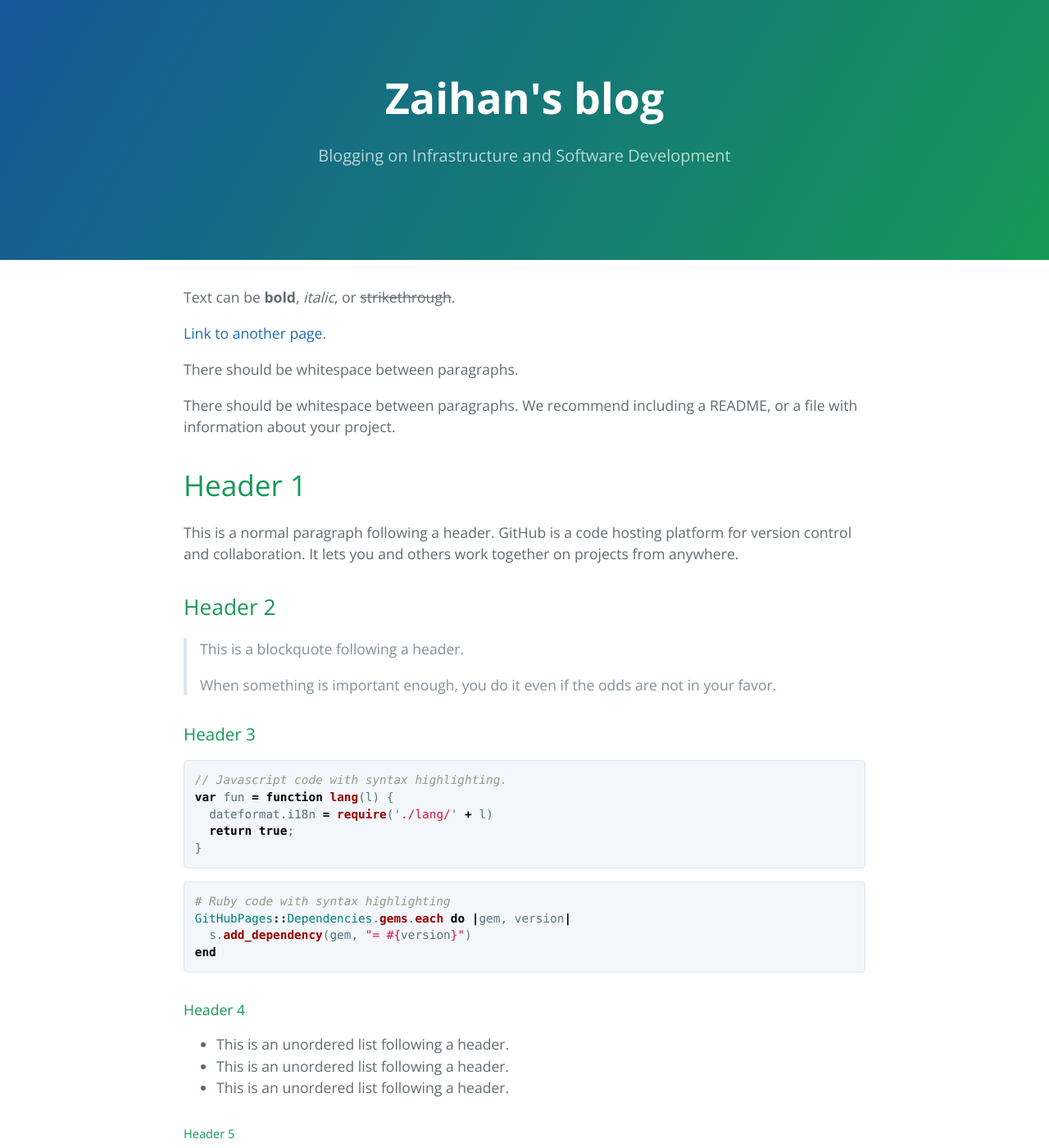
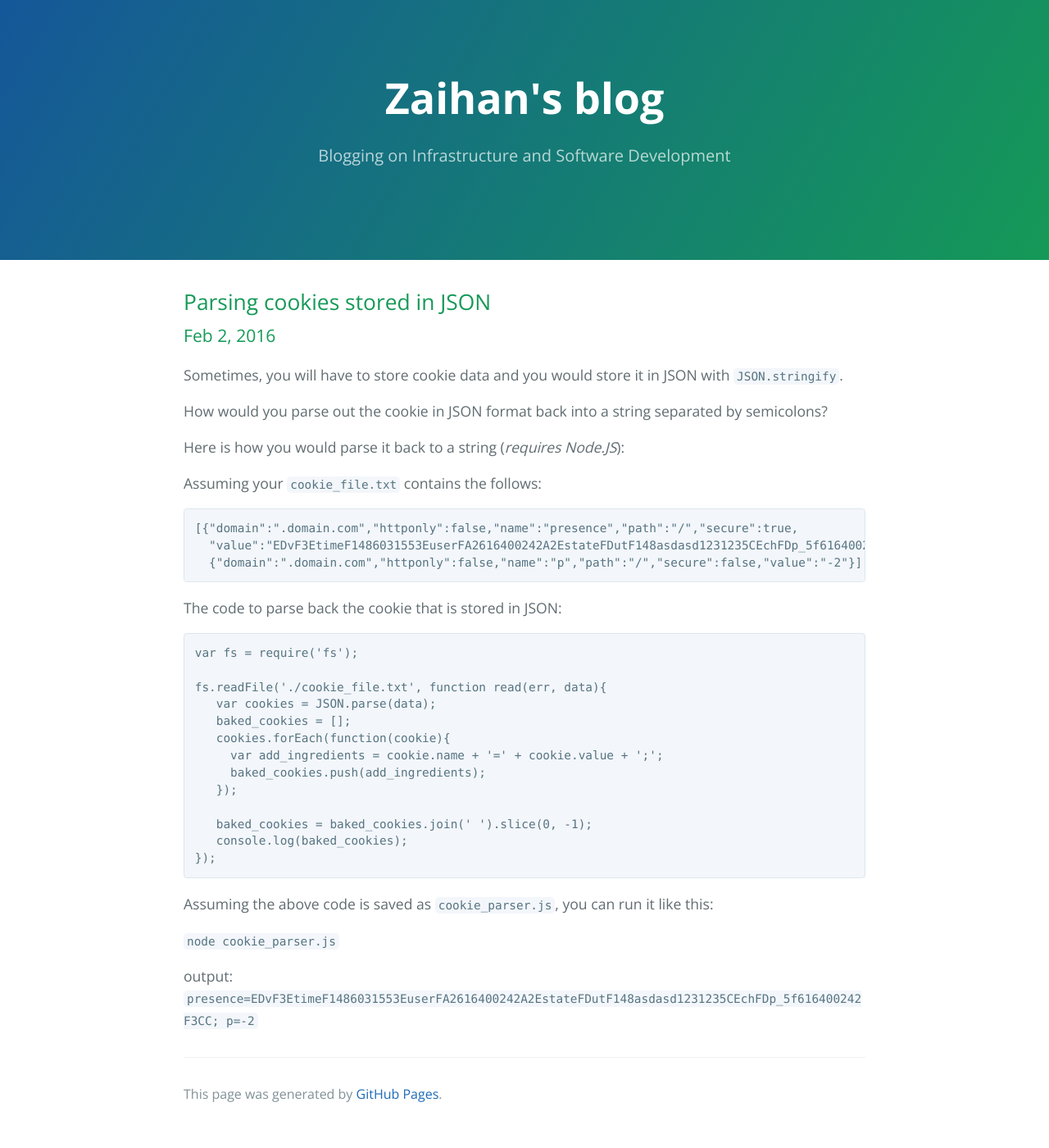
Before and after one commit to muhammadn/muhammadn.github.io, a Jekyll site: the page built from index.md, in a window 1280 px wide and 1400 px high. Shown: the whole window at 82% size. Built offline with Jekyll 4.4.1, drawn with Linux system fonts in a browser that asks for light colours; some of the changed text lies outside the part shown.

Commit message:
setup frontpage

````diff
--- a/index.md
+++ b/index.md
@@ -2,122 +2,23 @@
 layout: default
 ---
 
-Text can be **bold**, _italic_, or ~~strikethrough~~.
+{% for post in site.posts %}
+<div id="{{ post.date | date: "%F-%H" }}" class="unit whole align-left post">
+        <article itemscope itemtype="http://schema.org/BlogPosting">
+                <h2>{{ post.title }}<br>
+                <small class="chip">{{ post.date | date: "%b %-d, %Y" }}</small>
+                </h2>
 
-[Link to another page](another-page).
+                <div class="post-content">
+                        {{ post.content }}
+                </div>
 
-There should be whitespace between paragraphs.
+                {% if post.author %}
+                <span class="chip" itemprop="author" itemscope itemtype="http://schema.org/Person">
+                        <span itemprop="name">Article by {{ post.author }}</span>
+                </span>
+                {% endif %}
 
-There should be whitespace between paragraphs. We recommend including a README, or a file with information about your project.
-
-# [](#header-1)Header 1
-
-This is a normal paragraph following a header. GitHub is a code hosting platform for version control and collaboration. It lets you and others work together on projects from anywhere.
-
-## [](#header-2)Header 2
-
-> This is a blockquote following a header.
->
-> When something is important enough, you do it even if the odds are not in your favor.
-
-### [](#header-3)Header 3
-
-```js
-// Javascript code with syntax highlighting.
-var fun = function lang(l) {
-  dateformat.i18n = require('./lang/' + l)
-  return true;
-}
-```
-
-```ruby
-# Ruby code with syntax highlighting
-GitHubPages::Dependencies.gems.each do |gem, version|
-  s.add_dependency(gem, "= #{version}")
-end
-```
-
-#### [](#header-4)Header 4
-
-*   This is an unordered list following a header.
-*   This is an unordered list following a header.
-*   This is an unordered list following a header.
-
-##### [](#header-5)Header 5
-
-1.  This is an ordered list following a header.
-2.  This is an ordered list following a header.
-3.  This is an ordered list following a header.
-
-###### [](#header-6)Header 6
-
-| head1        | head two          | three |
-|:-------------|:------------------|:------|
-| ok           | good swedish fish | nice  |
-| out of stock | good and plenty   | nice  |
-| ok           | good `oreos`      | hmm   |
-| ok           | good `zoute` drop | yumm  |
-
-### There's a horizontal rule below this.
-
-* * *
-
-### Here is an unordered list:
-
-*   Item foo
-*   Item bar
-*   Item baz
-*   Item zip
-
-### And an ordered list:
-
-1.  Item one
-1.  Item two
-1.  Item three
-1.  Item four
-
-### And a nested list:
-
-- level 1 item
-  - level 2 item
-  - level 2 item
-    - level 3 item
-    - level 3 item
-- level 1 item
-  - level 2 item
-  - level 2 item
-  - level 2 item
-- level 1 item
-  - level 2 item
-  - level 2 item
-- level 1 item
-
-### Small image
-
-![](https://assets-cdn.github.com/images/icons/emoji/octocat.png)
-
-### Large image
-
-![](https://guides.github.com/activities/hello-world/branching.png)
-
-
-### Definition lists can be used with HTML syntax.
-
-<dl>
-<dt>Name</dt>
-<dd>Godzilla</dd>
-<dt>Born</dt>
-<dd>1952</dd>
-<dt>Birthplace</dt>
-<dd>Japan</dd>
-<dt>Color</dt>
-<dd>Green</dd>
-</dl>
-
-```
-Long, single-line code blocks should not wrap. They should horizontally scroll if they are too long. This line should be long enough to demonstrate this.
-```
-
-```
-The final element.
-```
+        </article>
+</div>
+{% endfor %}
````
